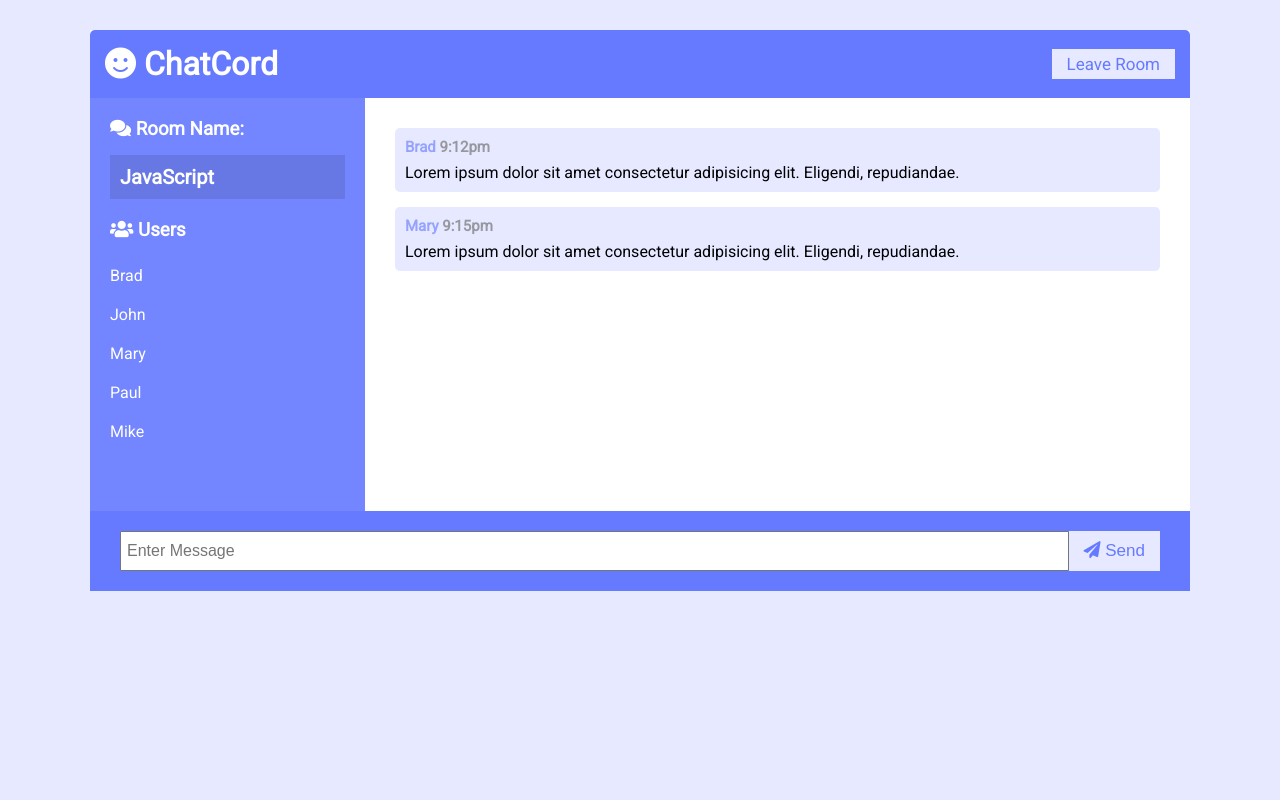
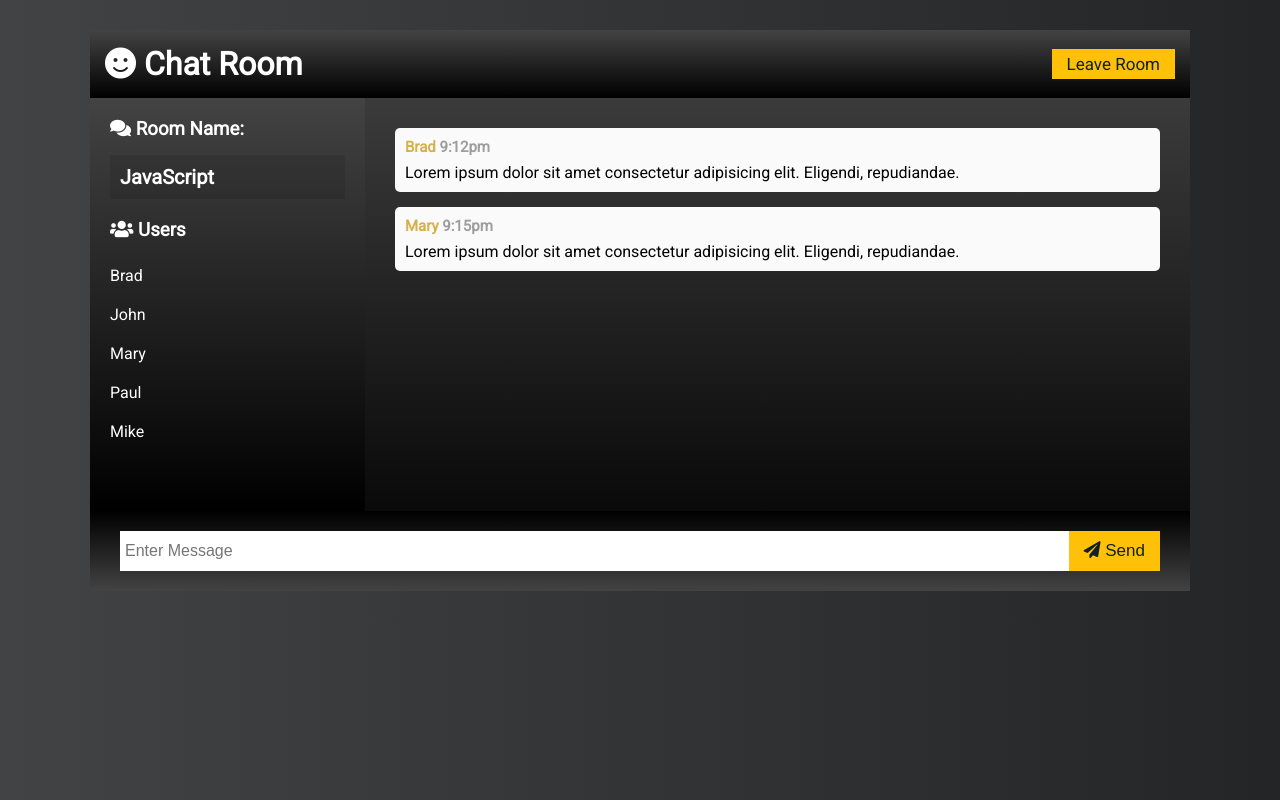
Before and after one commit to majo7704/socketio_chat_room, a website: page public/chat.html in a window 1280 px wide. Drawn offline with Linux system fonts and the light colour scheme.

Commit message:
UI set up

```diff
--- a/public/chat.html
+++ b/public/chat.html
@@ -1,19 +1,22 @@
 <!DOCTYPE html>
 <html lang="en">
-
   <head>
-  <meta charset="UTF-8">
-  <meta name="viewport" content="width=device-width, initial-scale=1.0">
-  <link rel="stylesheet" href="https://cdnjs.cloudflare.com/ajax/libs/font-awesome/5.12.1/css/all.min.css"
-    integrity="sha256-mmgLkCYLUQbXn0B1SRqzHar6dCnv9oZFPEC1g1cwlkk=" crossorigin="anonymous" />
-  <link rel="stylesheet" href="css/style.css">
+    <meta charset="UTF-8" />
+    <meta name="viewport" content="width=device-width, initial-scale=1.0" />
+    <link
+      rel="stylesheet"
+      href="https://cdnjs.cloudflare.com/ajax/libs/font-awesome/5.12.1/css/all.min.css"
+      integrity="sha256-mmgLkCYLUQbXn0B1SRqzHar6dCnv9oZFPEC1g1cwlkk="
+      crossorigin="anonymous"
+    />
+    <link rel="stylesheet" href="css/style.css" />
     <title>ChatCord App</title>
   </head>
 
   <body>
     <div class="chat-container">
       <header class="chat-header">
-      <h1><i class="fas fa-smile"></i> ChatCord</h1>
+        <h1><i class="fas fa-smile"></i> Chat Room</h1>
         <a href="index.html" class="btn">Leave Room</a>
       </header>
       <main class="chat-main">
@@ -48,7 +51,13 @@
       </main>
       <div class="chat-form-container">
         <form id="chat-form">
-        <input id="msg" type="text" placeholder="Enter Message" required autocomplete="off" />
+          <input
+            id="msg"
+            type="text"
+            placeholder="Enter Message"
+            required
+            autocomplete="off"
+          />
           <button class="btn"><i class="fas fa-paper-plane"></i> Send</button>
         </form>
       </div>
@@ -56,5 +65,4 @@
 
     <script src="js/main.js"></script>
   </body>
-
 </html>
--- a/public/css/style.css
+++ b/public/css/style.css
@@ -3,7 +3,7 @@
 :root {
   --dark-color-a: #667aff;
   --dark-color-b: #7386ff;
-  --light-color: #e6e9ff;
+  --light-color: #fafafa;
   --success-color: #5cb85c;
   --error-color: #d9534f;
 }
@@ -17,7 +17,14 @@
 body {
   font-family: 'Roboto', sans-serif;
   font-size: 16px;
-  background: var(--light-color);
+  background: #232526;
+  /* fallback for old browsers */
+  background: -webkit-linear-gradient(to right, #414345, #232526);
+  /* Chrome 10-25, Safari 5.1-6 */
+  background: linear-gradient(to right, #414345, #232526);
+  /* W3C, IE 10+/ Edge, Firefox 16+, Chrome 26+, Opera 12+, Safari 7+ */
+
+
   margin: 20px;
 }
 
@@ -32,8 +39,8 @@ a {
 .btn {
   cursor: pointer;
   padding: 5px 15px;
-  background: var(--light-color);
-  color: var(--dark-color-a);
+  background: #ffc107;
+  color: #102027;
   border: 0;
   font-size: 17px;
 }
@@ -42,13 +49,29 @@ a {
 
 .chat-container {
   max-width: 1100px;
-  background: #fff;
+  background: #000000;
+  /* fallback for old browsers */
+  background: -webkit-linear-gradient(to bottom, #434343, #000000);
+  /* Chrome 10-25, Safari 5.1-6 */
+  background: linear-gradient(to bottom, #434343, #000000);
+  /* W3C, IE 10+/ Edge, Firefox 16+, Chrome 26+, Opera 12+, Safari 7+ */
+
+
   margin: 30px auto;
   overflow: hidden;
+
 }
 
 .chat-header {
-  background: var(--dark-color-a);
+  background: #000000;
+  /* fallback for old browsers */
+  background: -webkit-linear-gradient(to bottom, #434343, #000000);
+  /* Chrome 10-25, Safari 5.1-6 */
+  background: linear-gradient(to bottom, #434343, #000000);
+  /* W3C, IE 10+/ Edge, Firefox 16+, Chrome 26+, Opera 12+, Safari 7+ */
+
+
+
   color: #fff;
   border-top-left-radius: 5px;
   border-top-right-radius: 5px;
@@ -64,7 +87,15 @@ a {
 }
 
 .chat-sidebar {
-  background: var(--dark-color-b);
+  background: #000000;
+  /* fallback for old browsers */
+  background: -webkit-linear-gradient(to bottom, #434343, #000000);
+  /* Chrome 10-25, Safari 5.1-6 */
+  background: linear-gradient(to bottom, #434343, #000000);
+  /* W3C, IE 10+/ Edge, Firefox 16+, Chrome 26+, Opera 12+, Safari 7+ */
+
+
+
   color: #fff;
   padding: 20px 20px 60px;
   overflow-y: scroll;
@@ -101,7 +132,7 @@ a {
 .chat-messages .message .meta {
   font-size: 15px;
   font-weight: bold;
-  color: var(--dark-color-b);
+  color: #c79100;
   opacity: 0.7;
   margin-bottom: 7px;
 }
@@ -112,7 +143,13 @@ a {
 
 .chat-form-container {
   padding: 20px 30px;
-  background-color: var(--dark-color-a);
+  background: #000000;
+  /* fallback for old browsers */
+  background: -webkit-linear-gradient(to top, #434343, #000000);
+  /* Chrome 10-25, Safari 5.1-6 */
+  background: linear-gradient(to top, #434343, #000000);
+  /* W3C, IE 10+/ Edge, Firefox 16+, Chrome 26+, Opera 12+, Safari 7+ */
+
 }
 
 .chat-form-container form {
@@ -120,6 +157,7 @@ a {
 }
 
 .chat-form-container input[type='text'] {
+  border: none;
   font-size: 16px;
   padding: 5px;
   height: 40px;
@@ -136,14 +174,29 @@ a {
 .join-header {
   text-align: center;
   padding: 20px;
-  background: var(--dark-color-a);
+  background: #000000;
+  /* fallback for old browsers */
+  background: -webkit-linear-gradient(to top, #434343, #000000);
+  /* Chrome 10-25, Safari 5.1-6 */
+  background: linear-gradient(to top, #434343, #000000);
+  /* W3C, IE 10+/ Edge, Firefox 16+, Chrome 26+, Opera 12+, Safari 7+ */
+
+
   border-top-left-radius: 5px;
   border-top-right-radius: 5px;
 }
 
 .join-main {
   padding: 30px 40px;
-  background: var(--dark-color-b);
+  background: #000000;
+  /* fallback for old browsers */
+  background: -webkit-linear-gradient(to bottom, #434343, #000000);
+  /* Chrome 10-25, Safari 5.1-6 */
+  background: linear-gradient(to bottom, #434343, #000000);
+  /* W3C, IE 10+/ Edge, Firefox 16+, Chrome 26+, Opera 12+, Safari 7+ */
+
+
+
 }
 
 .join-main p {
@@ -160,6 +213,7 @@ a {
 }
 
 .join-main input[type='text'] {
+  border: none;
   font-size: 16px;
   padding: 5px;
   height: 40px;
@@ -167,6 +221,7 @@ a {
 }
 
 .join-main select {
+  border: none;
   font-size: 16px;
   padding: 5px;
   height: 40px;
```
Also changed, not shown: package.json (added, +28 -0 lines), public/index.html (+19 -6 lines), server.js (added, +12 -0 lines), 2 other files. Lines whose indentation alone changed are shown as unchanged.
